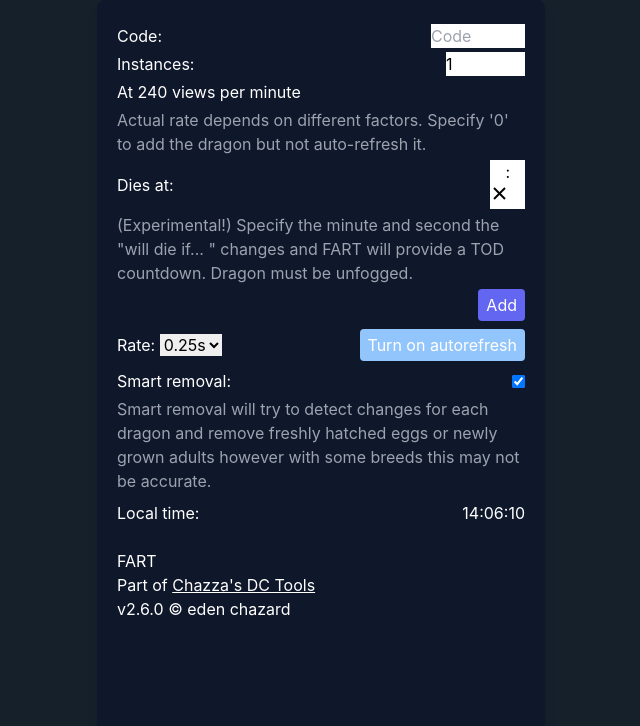
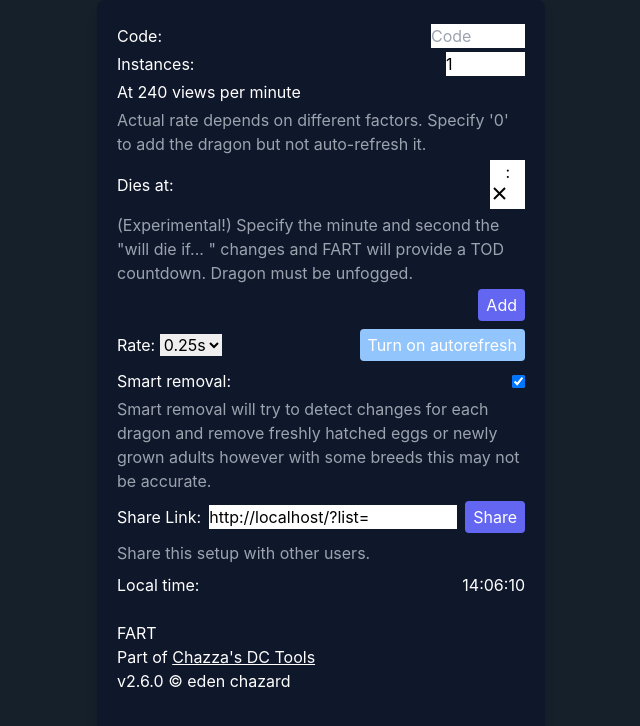
Before and after one commit to edenchazard/dc-auto-refresher, a React (Create React App) app in the folder src/frontend/: page / in a window 1280 px wide. Shown: the top 726 px of the page, without its empty margins (319-959 px from the left). Built offline with nearby package versions, Linux system fonts and the light colour scheme.

Commit message:
feature add: share links

```diff
--- a/src/frontend/src/App.tsx
+++ b/src/frontend/src/App.tsx
@@ -3,7 +3,7 @@ import { useEffect, useState } from 'react';
 import { Dragon } from "./app/interfaces";
 import errMsg from "./app/errors";
 import * as DCAPI from "./app/dcapi";
-import { isCodeInList, validateCode } from "./app/functions";
+import { isCodeInList, validateCode, getListFromQS } from "./app/functions";
 import useIconCycle from "./hooks/useIconCycle";
 import Footer from "./components/Footer";
 import DragonTR from "./components/DragonTR";
@@ -11,6 +11,7 @@ import AddDragon from './components/AddDragon';
 import RefresherControls from './components/RefresherControls';
 import RefresherView from './components/RefresherView';
 import ErrorDisplay from './components/ErrorDisplay';
+import ShareLink from './components/ShareLink';
 import { Clock } from './components/Clock';
 
 import './App.css';
@@ -19,6 +20,9 @@ const SESSION_KEY = 'session';
 
 // if we have session data, use that, otherwise use defaults
 const storedData = getSessionData();
+
+// If supplied with a preset list, use that.
+const preSet = getListFromQS();
 
 function getSessionData(){
     const session = sessionStorage.getItem(SESSION_KEY);
@@ -37,7 +41,7 @@ function get(session: object, key: string, defaultValue: any){
 }
 
 export default function App() {
-    const   [listOfDragons, setListOfDragons] = useState<Dragon[]>(get(storedData, 'listOfDragons',  [])),
+    const   [listOfDragons, setListOfDragons] = useState<Dragon[]>(preSet || get(storedData, 'listOfDragons',  [])),
             [rate, setRate] = useState<number>(get(storedData, 'rate', 250)),
             [autorefresh, setAutorefresh] = useState<boolean>(get(storedData, 'autorefresh', false)),
             [smartRemoval, setSmartRemoval] = useState<boolean>(get(storedData, 'smartRemoval', true)),
@@ -166,6 +170,7 @@ export default function App() {
                 updateRate={(rate: number) => {toggleAutorefresh(false); setRate(rate)}}
                 click={() => toggleAutorefresh(!autorefresh) }
                 updateSmartRemoval={(value: boolean) => setSmartRemoval(value) } />
+            <ShareLink list={listOfDragons} />
             <div className="flex items-center justify-between my-2">
                 <span>
                     <label htmlFor="timer">Local time:</label>
--- a/src/frontend/src/app/functions.ts
+++ b/src/frontend/src/app/functions.ts
@@ -18,3 +18,36 @@ export function generateDragCaveImgUrl(code: string, noView: boolean = false): s
 export function sizesSame(oldSize: Size, newSize: Size): boolean{
     return (oldSize.w === newSize.w && oldSize.h === newSize.h);
 }
+
+export function getListFromQS(url: string = window.location.search){
+    const query = new URLSearchParams(url);
+    const unserialize: Dragon[] = [];
+
+    if(query.has('list')){
+        const dragons = query.get('list').split(';');
+        for(const dragon of dragons){
+            const
+                data =  dragon.split(','),
+                code = data[0],
+                instances = (data[1] == null ? null : parseInt(data[1])),
+                tod = (data[2] == null ? null : parseInt(data[2]));
+
+            // todo: validate each value
+            unserialize.push({ code, instances, tod });
+        }
+
+        window.history.replaceState({list: ''}, '', '/');
+    }
+
+    return (unserialize.length > 0 ? unserialize : null);
+}
+
+export function createShareLinkFromList(list: Dragon[]){
+    const map = ({ code, instances, tod }) =>
+        `${code},${instances},${(isNaN(tod) ? 'null' : tod )}`;
+
+    return window.location.href + "?list=" +
+        list
+            .map(map)
+            .join(';');
+}
--- /dev/null
+++ b/src/frontend/src/components/ShareLink.tsx
@@ -0,0 +1,33 @@
+import { Dragon } from "../app/interfaces";
+import { createShareLinkFromList } from "../app/functions";
+
+export default function ShareLink({ list }: { list: Dragon[] }){
+    const shareLink = createShareLinkFromList(list);
+
+    function copy(){
+        navigator.clipboard.writeText(shareLink);
+    }
+
+    return (
+        <div>
+            <div className="flex items-center justify-between my-2">
+                <span>
+                    <label htmlFor="share">Share Link:</label>
+                </span>
+                <span >
+                    <input className='text-black'
+                        id='share'
+                        type='text'
+                        value={shareLink}
+                        readOnly />
+                    <button className="ml-2 rounded bg-indigo-500 px-2 py-1 hover:bg-indigo-700"
+                        type='button'
+                        onClick={copy}>Share</button>
+                </span>
+            </div>
+            <div className='flex justify-between text-gray-400'>
+                <p>Share this setup with other users.</p>
+            </div>
+        </div>
+    );
+}
```
